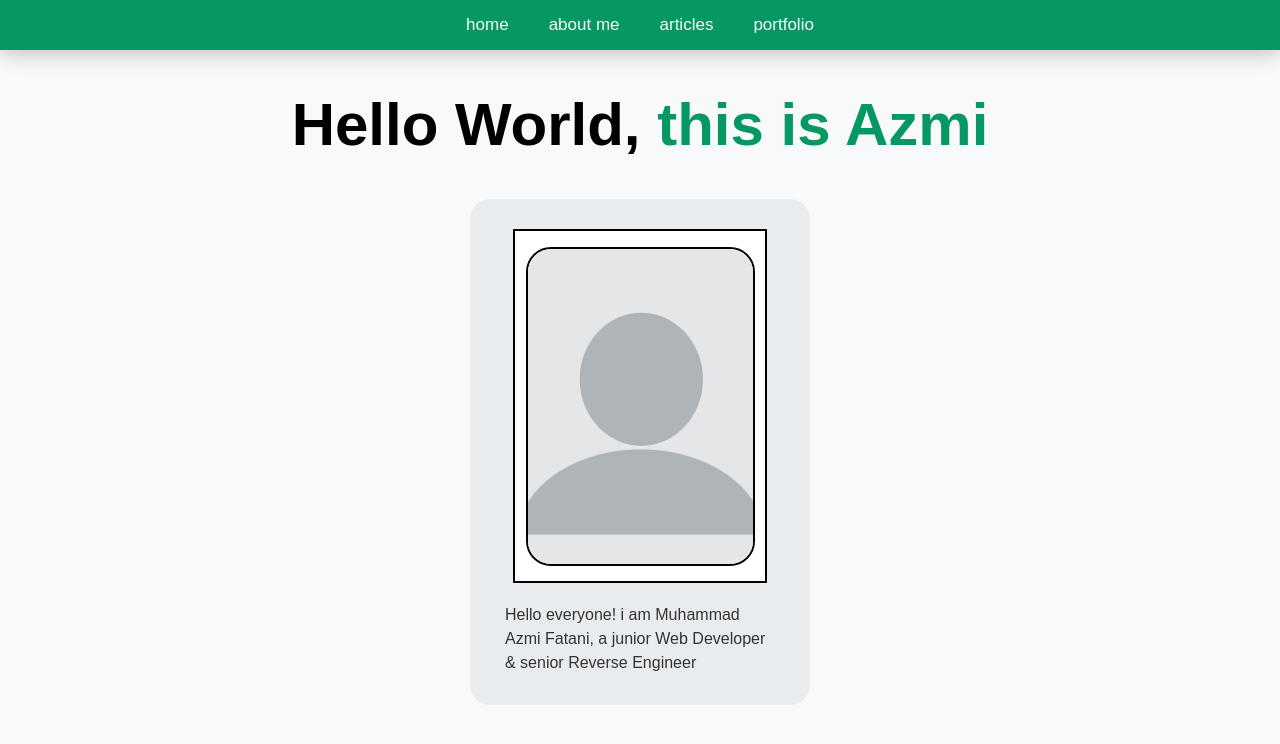
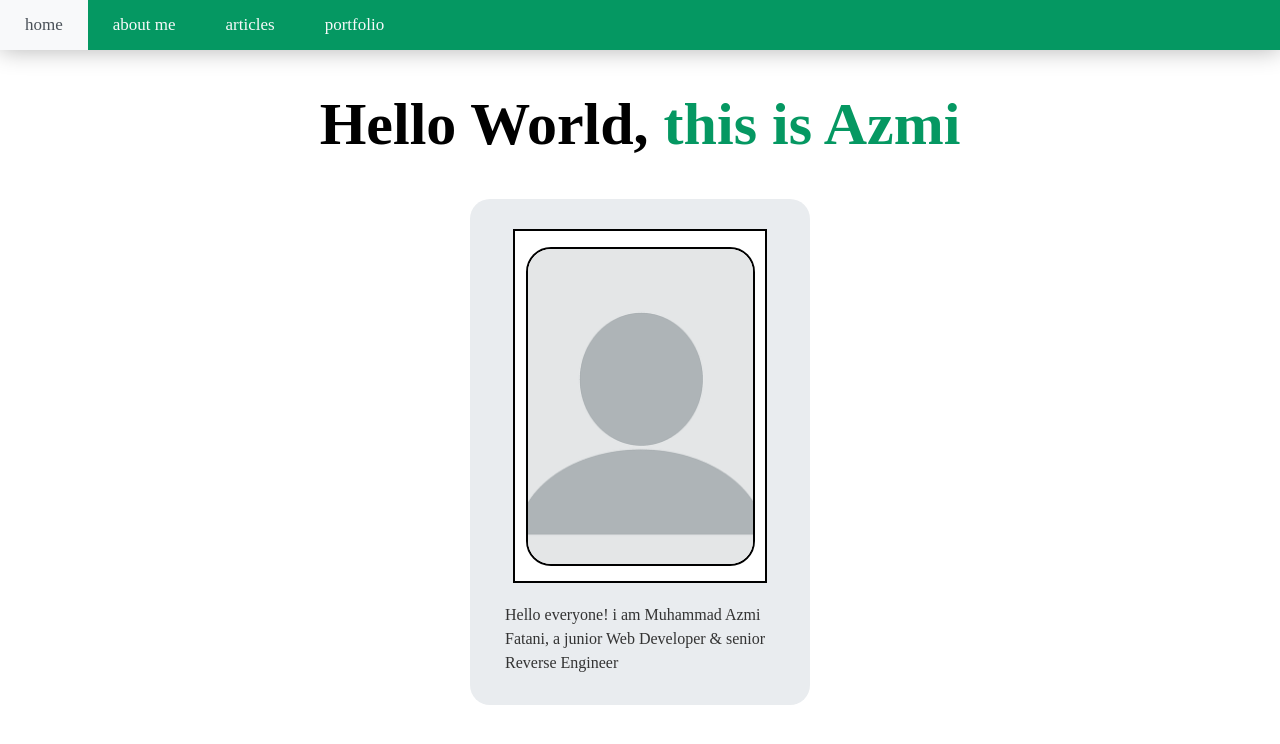
Before and after one commit to PatternVoyager/private_blog, a Next.js app: page / in a window 1280 px wide. Shown: the top 744 px of the page. Built offline with nearby package versions, Linux system fonts and the light colour scheme.

Commit message:
Refactor navbar styles for responsiveness
Updated navbar styles for better responsiveness on mobile and desktop. Adjusted padding, flex properties, and alignment for improved layout.

```diff
--- a/app/globals.css
+++ b/app/globals.css
@@ -1,13 +1,15 @@
+/* ==========================================
+   1. RESET GLOBAL (Wajib agar navbar mentok di pojok kiri atas)
+   ========================================== */
 html, body {
-  background-color: #f8f9fa;
-  color: #495057;
-  font-family: sans-serif;
   margin: 0;
   padding: 0;
   box-sizing: border-box;
 }
 
-/* navigation bar */
+/* ==========================================
+   2. PENGATURAN UTAMA NAVBAR (Dasar untuk HP & PC)
+   ========================================== */
 .navbar {
   width: 100%;
   height: 50px;
@@ -21,6 +23,7 @@ html, body {
 
 .navbar nav {
   height: 100%;
+  width: 100%;
 }
 
 .navbar nav ul {
@@ -29,15 +32,17 @@ html, body {
   margin: 0;
   padding: 0;
   height: 100%;
+  width: 100%;
 }
 
+/* KUNCI: Membuat seluruh area kotak menu bisa di-klik */
 .navbar nav ul li a {
-  display: block;
+  display: block;            /* Mengubah link menjadi balok penuh */
+  height: 100%;              /* Memenuhi tinggi navbar (50px) */
+  line-height: 50px;         /* Memastikan teks pas di tengah secara vertikal */
   color: #f8f9fa;
   font-size: 17px;
   text-decoration: none;
-  line-height: 50px;
-  padding: 0 20px;
   outline: none;
   -webkit-tap-highlight-color: transparent;
   transition: background-color 0.2s, color 0.2s;
@@ -53,20 +58,18 @@ html, body {
    ========================================== */
 @media screen and (max-width: 767px) {
   .navbar nav ul {
-    flex-direction: row;       /* Menu tetap berjejer ke samping */
-    justify-content: center;   /* Cadangan rata tengah */
-    width: 100%;               /* Pastikan pembungkusnya penuh se-layar HP */
+    flex-direction: row;
   }
 
-  /* BARU: Memaksa setiap item menu (Home, About, Articles) membagi rata lebar HP */
+  /* Menu membagi rata lebar layar HP */
   .navbar nav ul li {
-    flex: 1;                   /* Membagi lebar layar sama rata (misal: 3 menu = masing-masing 33.3%) */
-    text-align: center;        /* Memastikan teks menu berada tepat di tengah kotaknya */
+    flex: 1;
+    text-align: center;
   }
 
   .navbar nav ul li a {
-    padding: 0;                /* Hapus padding kanan-kiri lama agar tidak tabrakan dengan flex: 1 */
-    font-size: 15px;           /* Ukuran tulisan pas untuk HP */
+    padding: 0;                /* Di HP tidak perlu padding samping karena sudah dibagi flex: 1 */
+    font-size: 15px;
   }
 }
 
@@ -75,11 +78,22 @@ html, body {
    ========================================== */
 @media screen and (min-width: 768px) {
   .navbar nav ul {
-    flex-direction: row;       /* Menu tetap berjejer ke samping */
-    justify-content: center;   /* MEMAKSA MENU PAS DI TENGAH LAYAR PC */
-    align-items: center;       /* Rata tengah atas-bawah */
+    flex-direction: row;
+    justify-content: flex-start; /* MEMAKSA MENU RATA KIRI DI DESKTOP */
+    align-items: center;
+  }
+
+  .navbar nav ul li {
+    flex: none;                  /* Kembalikan ukuran asli di PC (tidak melebar se-layar) */
+  }
+
+  /* Memberikan jarak klik yang luas dan nyaman di PC */
+  .navbar nav ul li a {
+    padding: 0 25px;             /* Tombol melebar ke samping, seluruh area kotak ini bisa di-klik */
+    font-size: 17px;
   }
 }
+
 
 .header {
   width: 90%;
```
